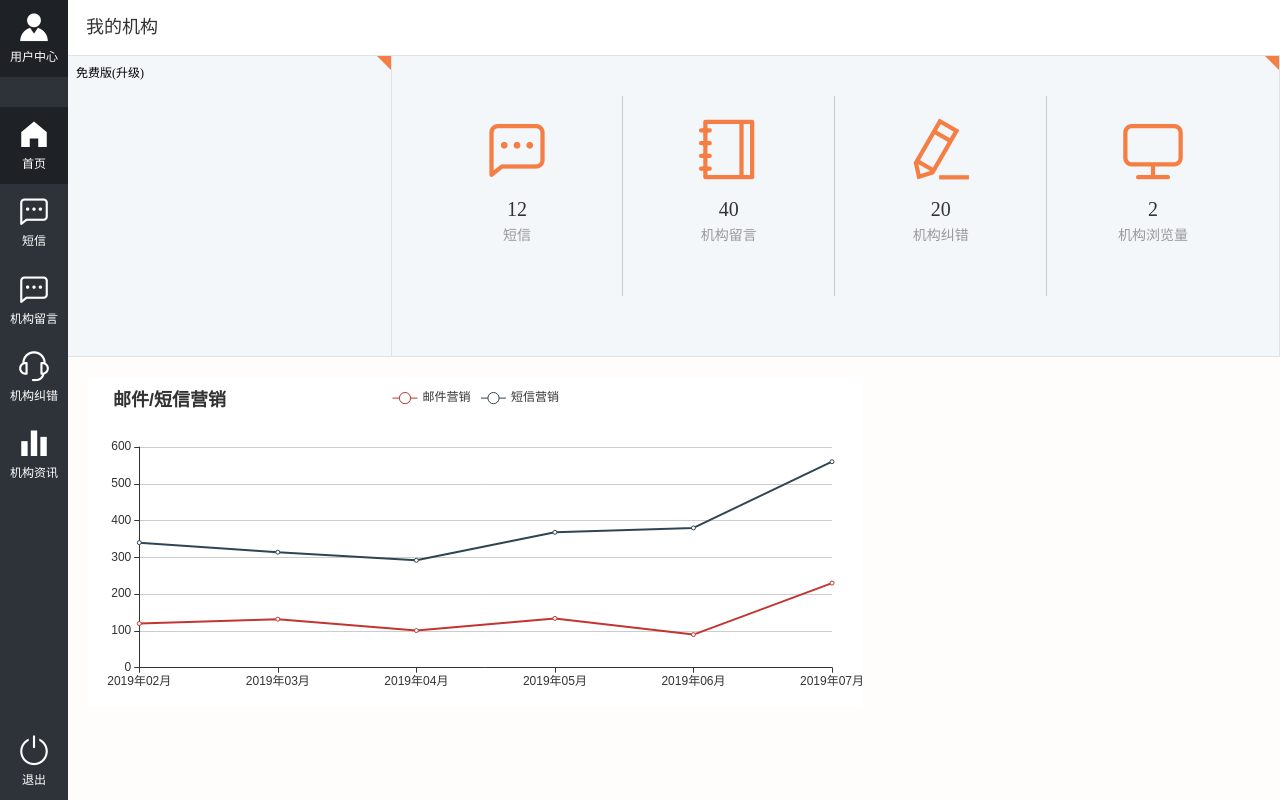
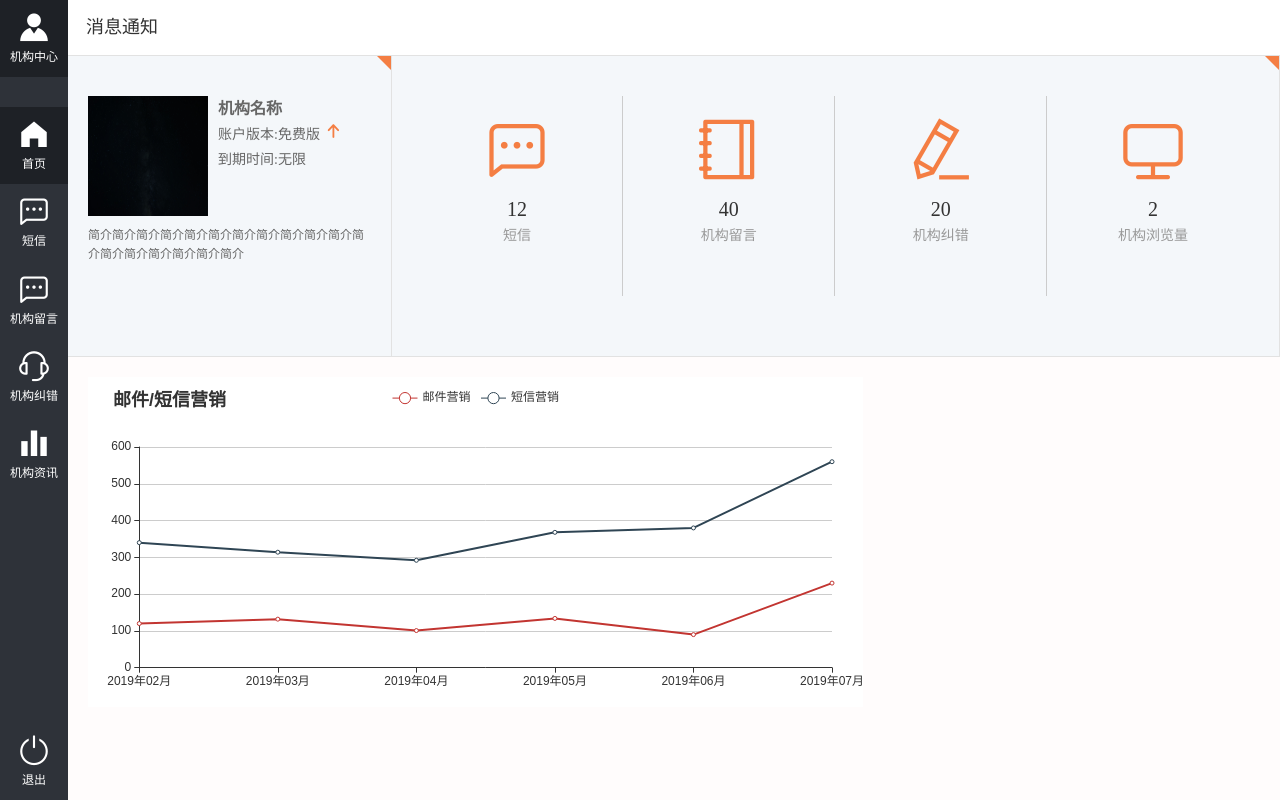
Before and after one commit to shipeifei/dmp-seller-admin, a Vue app: page /home in a window 1280 px wide. Built offline with nearby package versions, Linux system fonts and the light colour scheme.

Commit message:
[shizh]首页修改

```diff
--- a/src/components/NavMenu.vue
+++ b/src/components/NavMenu.vue
@@ -15,8 +15,8 @@ export default {
       navMenus: [
         {
           icon: "el-icon-s-custom",
-          name: "用户中心",
-          path: "/user"
+          name: "机构中心",
+          path: "/seller"
         },
         {
           icon: "el-icon-s-home",
--- a/src/router.js
+++ b/src/router.js
@@ -7,7 +7,7 @@ const Login = resolve => require(['@/components/Login'], resolve)
 const forgetPassword = resolve => require(['@/components/forgetPassword'], resolve)
 const register = resolve => require(['@/components/register'], resolve)
 const home = resolve => require(['@/views/home'], resolve)
-const data = resolve => require(['@/views/data'], resolve)
+const seller = resolve => require(['@/views/seller'], resolve)
 
 Vue.use(Router)
 
@@ -23,9 +23,9 @@ const router = new Router({
                 name: 'home',
                 component: home
             }, {
-                path: '/data',
-                name: 'data',
-                component: data
+                path: '/seller',
+                name: 'seller',
+                component: seller
             }]
         },
         {
--- a/src/views/data/index.vue
+++ /dev/null
@@ -1,3 +0,0 @@
-<template>
-    <div>数据管理</div>
-</template>
--- a/src/views/home/application.vue
+++ b/src/views/home/application.vue
@@ -1,13 +1,21 @@
 <template>
     <div class="application-page">
-        <p class="application-title">
-            我的机构
-        </p>
         <div class="application-model">
             <p class="p1">
-                <span class="application-item-icon ">
+                <!-- <span class="application-item-icon ">
                     免费版(升级)
+                </span> -->
+                <img src="../../assets/home_bg1.jpg" alt="" class="seller-img" />
+                <span class="seller-name">
+                    <b>机构名称</b>
+                    <div class="box-text">账户版本:免费版
+                        <el-tooltip class="item" effect="dark" content="升级到VIP" placement="top" >
+                            <i class="el-icon-top"  @click="seller"></i>
+                        </el-tooltip>
+                    </div>
+                    <div class="box-text">到期时间:无限</div>
                 </span>
+                <label class="seller-info" > 简介简介简介简介简介简介简介简介简介简介简介简介简介简介简介简介简介简介</label>
             </p>
             <p class="p2">
                 <statistical></statistical>
@@ -17,23 +25,23 @@
 </template>
 <script>
 import statistical from "./statistical";
-
 export default {
   components: {
     statistical
+  },
+  methods:{
+      seller(){
+          this.$router.push('/seller')
+      }
   }
 };
 </script>
 <style lang="less" scoped>
-.application-title {
-  box-sizing: border-box;
-  width: 100%;
+.el-icon-top {
   font-size: 18px;
-  color: #333;
-  padding-left: 1em;
-  height: 55px;
-  background: #fff;
-  line-height: 55px;
+  font-weight: bolder;
+  color: #f47e43;
+  cursor: pointer;
 }
 .application-model {
   display: flex;
@@ -55,6 +63,33 @@ export default {
     padding-right: 20px;
     background: #f4f7fa;
     position: relative;
+    img.seller-img {
+      width: 120px;
+      height: 120px;
+      overflow: hidden;
+      float: left;
+    }
+    span.seller-name {
+      font-size: 16px;
+      color: #666;
+      float: left;
+      margin-left: 10px;
+    }
+    .box-text {
+      line-height: 25px;
+      font-size: 14px;
+      color: #666;
+      display: block;
+    }
+    label.seller-info {
+      display: block;
+      width: 100%;
+      overflow: hidden;
+      font-size: 12px;
+      color: #666;
+      margin-top: 10px;
+      float: left;
+    }
     .application-item-icon {
       position: absolute;
       top: 8px;
--- a/src/views/home/index.vue
+++ b/src/views/home/index.vue
@@ -1,5 +1,6 @@
 <template>
     <div class="home-page">
+        <div class="message">消息通知</div>
         <app-lication></app-lication>
         <chart></chart>
     </div>
@@ -15,4 +16,14 @@ export default {
 };
 </script>
 <style lang="less" scoped>
+.message {
+  box-sizing: border-box;
+  width: 100%;
+  font-size: 18px;
+  color: #333;
+  padding-left: 1em;
+  height: 55px;
+  background: #fff;
+  line-height: 55px;
+}
 </style>
--- /dev/null
+++ b/src/views/seller/index.vue
@@ -0,0 +1,3 @@
+<template>
+    <div>机构中心</div>
+</template>
```
